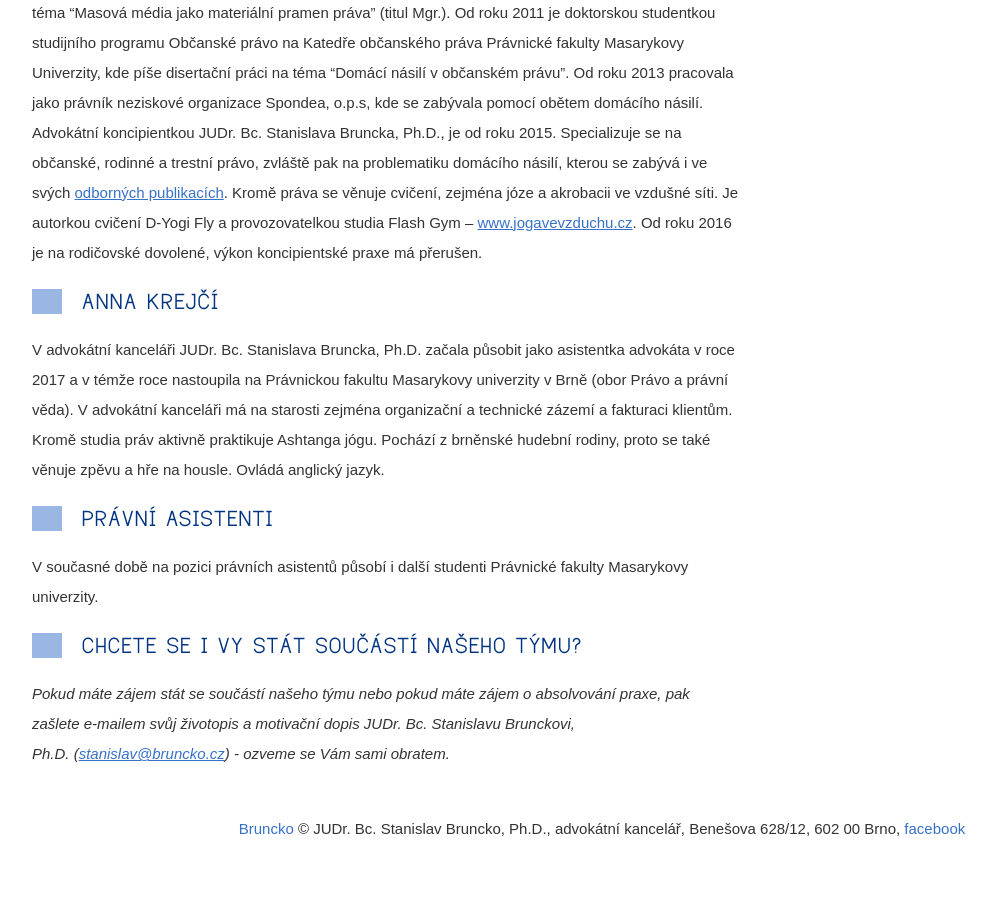
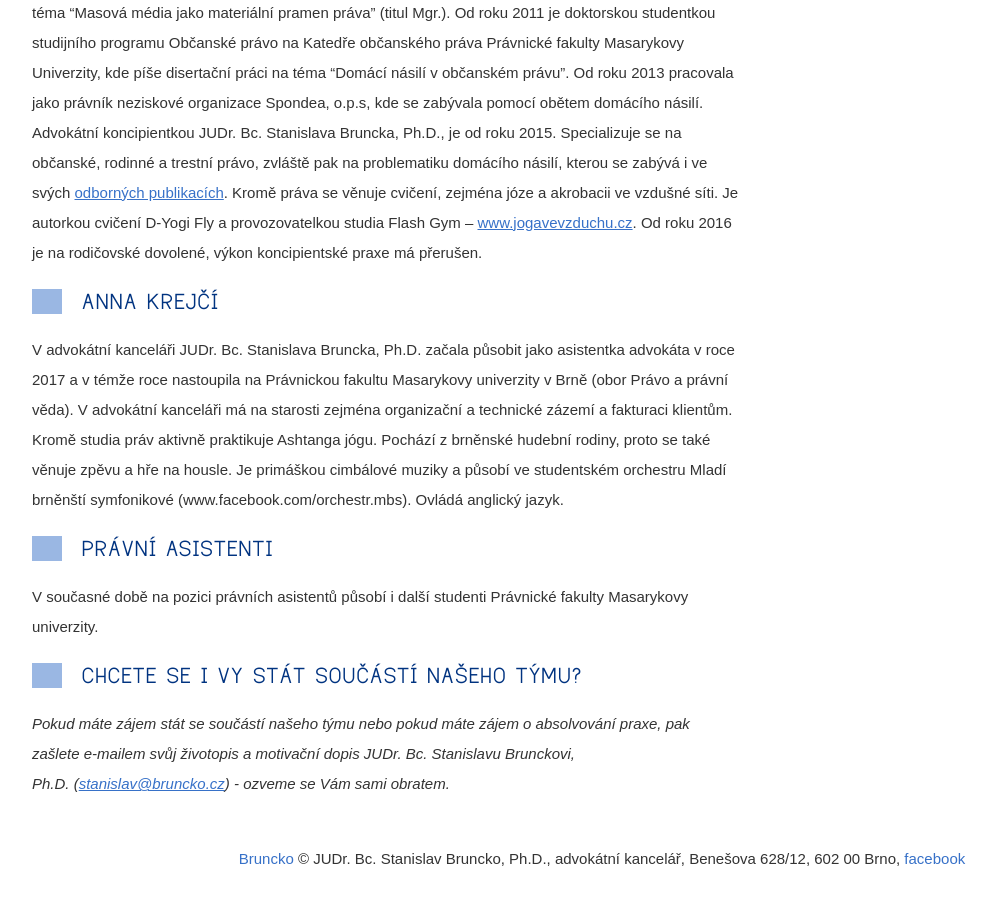
Before and after one commit to Pave91/bruncko-web, a Jekyll site: the page built from osoby-v-kancelari.md, in a window 1280 px wide and 900 px high, scrolled down 1984 px. Shown: the whole window, without its empty margins (38-1033 px from the left). Built offline with Jekyll 4.4.1, drawn with Linux system fonts in a browser that asks for light colours; nearby versions of some CDN libraries; before the commit the page ends 2854 px from its top, so only the background shows below that.

Commit message:
Update osoby-v-kancelari.md

```diff
--- a/osoby-v-kancelari.md
+++ b/osoby-v-kancelari.md
@@ -45,7 +45,8 @@ Od roku 2016 je na rodičovské dovolené, výkon koncipientské praxe má přer
 V advokátní kanceláři JUDr. Bc. Stanislava Bruncka, Ph.D. začala působit jako asistentka advokáta v roce 2017
 a v témže roce nastoupila na Právnickou fakultu Masarykovy univerzity v Brně (obor Právo a právní věda). V advokátní kanceláři má na starosti zejména organizační a technické zázemí a fakturaci klientům.
 Kromě studia práv aktivně praktikuje Ashtanga jógu. Pochází z brněnské hudební rodiny, proto se také
-věnuje zpěvu a hře na housle. Ovládá anglický jazyk.
+věnuje zpěvu a hře na housle. Je primáškou cimbálové muziky a působí ve studentském orchestru
+Mladí brněnští symfonikové (www.facebook.com/orchestr.mbs). Ovládá anglický jazyk.
 
 
 ## Právní asistenti
```
